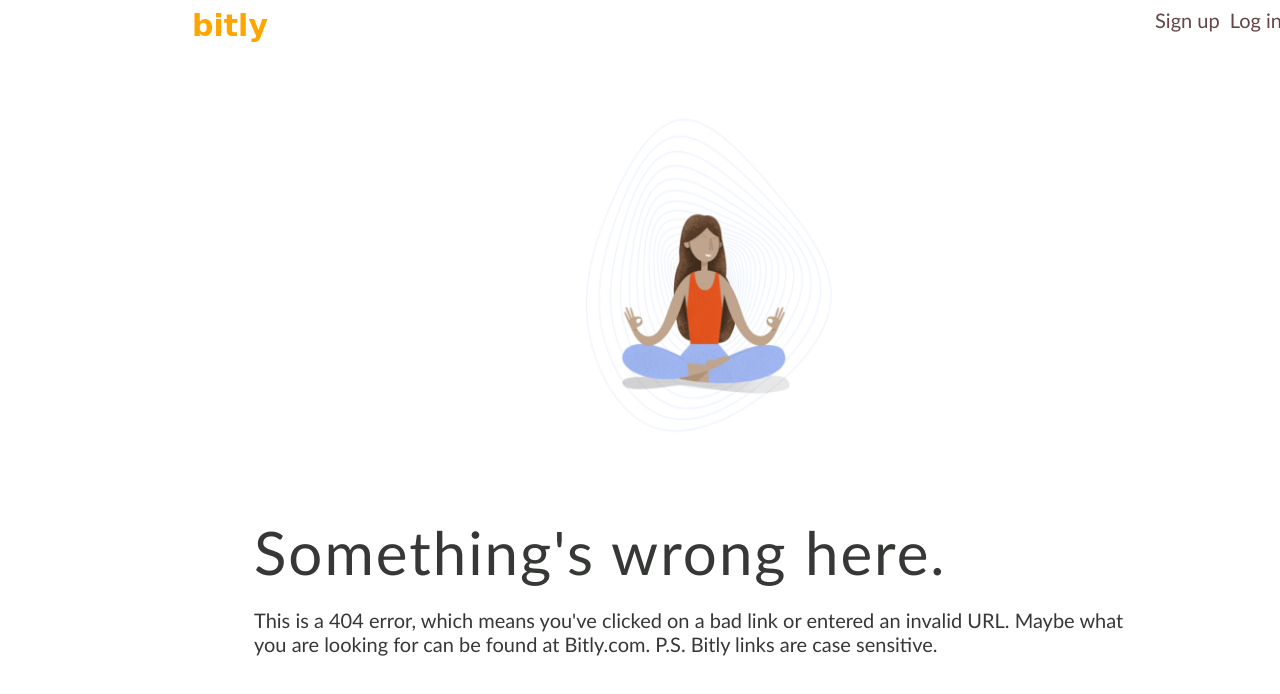
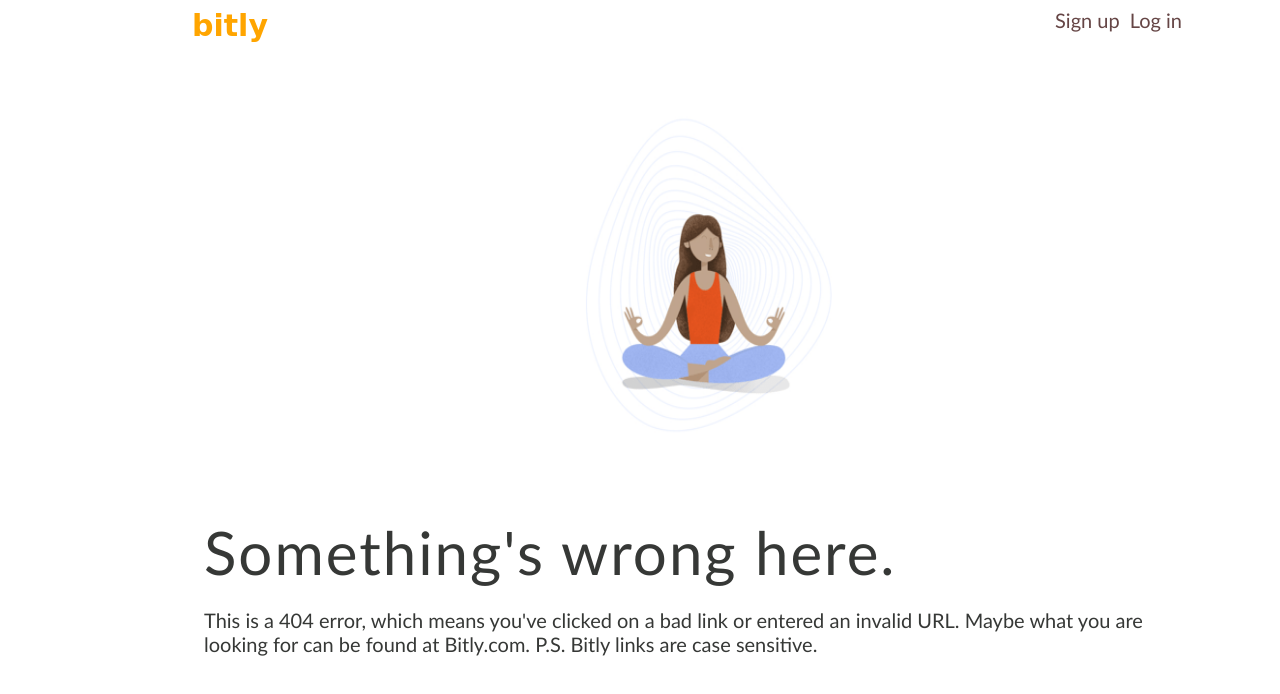
Before and after one commit to KriemiKat/Bitly-404, a website: page index.html in a window 1280 px wide. Drawn offline with Linux system fonts and the light colour scheme.

Commit message:
text corrections

```diff
--- a/main.css
+++ b/main.css
@@ -10,8 +10,8 @@
 }
 
  header {
-    width: 1100px;
-    margin-left: calc(50%-400px);
+    width: 1000px;
+    margin-left: calc(50%-600px);
     display: inline-block;
 }
 
@@ -23,7 +23,6 @@
     display: inline;
     width: 60%;
     margin-top: 2%;
-    margin-right: 30%;
 }
 
 .link    {
@@ -32,7 +31,7 @@
     font-size: 20px;
     color: #654545;
     text-decoration: none;
-    margin-right: 10px;
+    margin-right: 1%;
 
 }
 
@@ -43,13 +42,14 @@
     align-items: center;
     padding-top: 60px;
     gap: 60px;
-}
 
-.text {
+
+ .text {
     display: flex;
     flex-direction: column;
-    width: 900px;
-    margin-left: 0%;
+    width: 1000px;
+    margin-left: 30px;
+    margin-right: 30px;
 }
 
 .photo {
```
